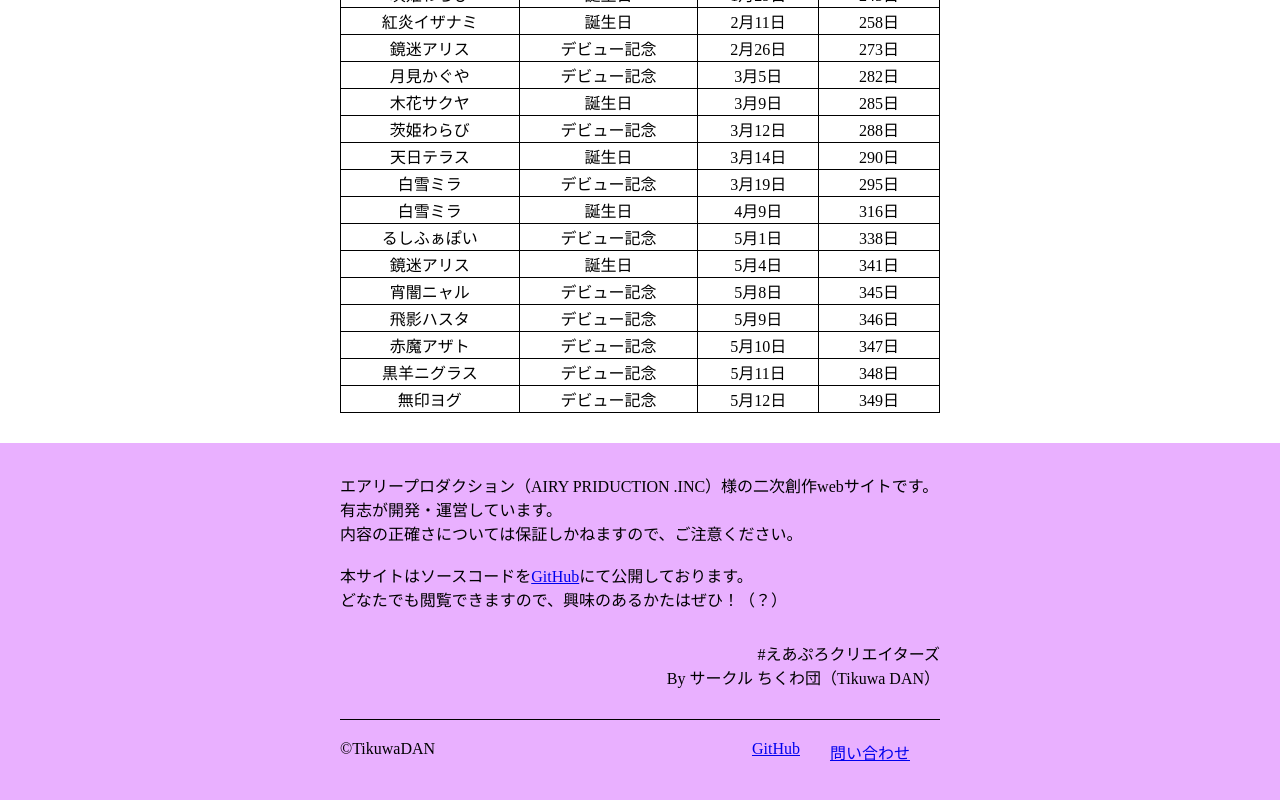
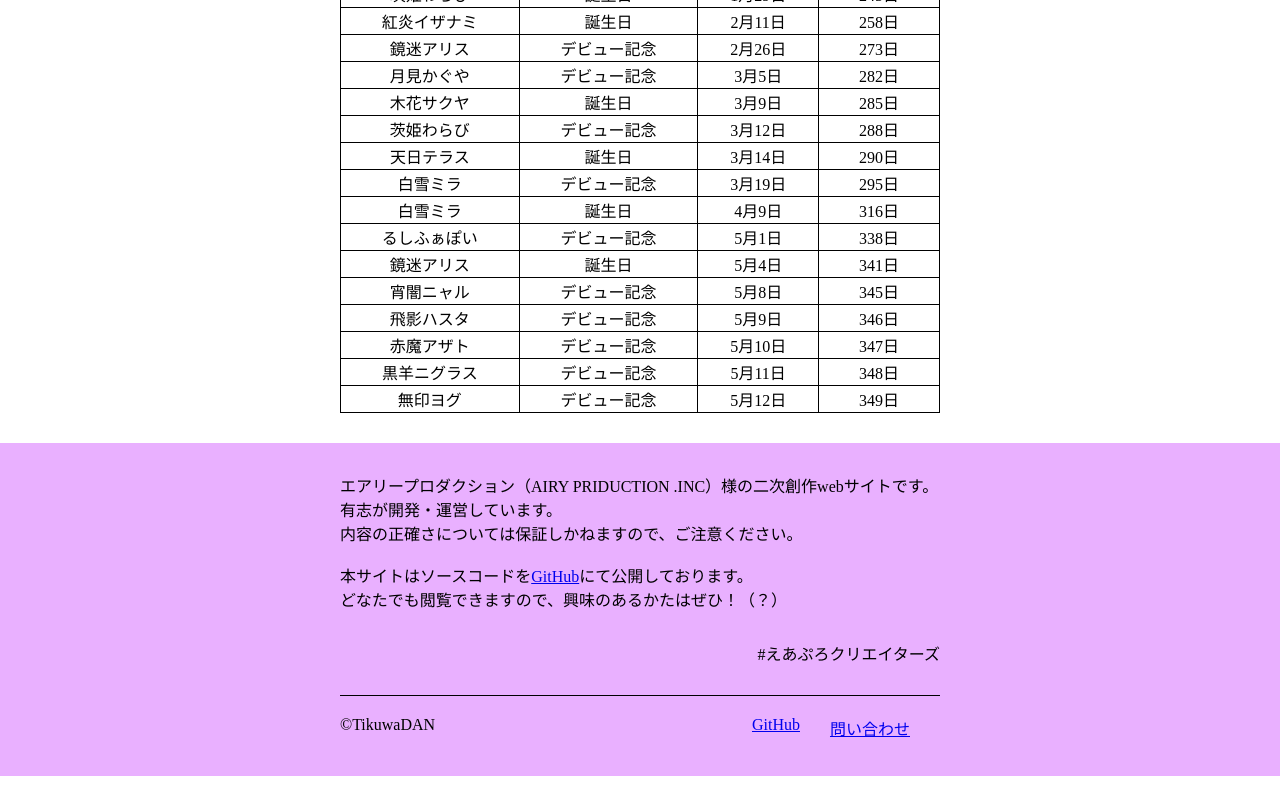
Before and after one commit to Muramasa9369pro/AiryEventCountDownTimer, a plain HTML site: page index.html in a window 1280 px wide. Shown: the part 660-1460 px from the top of the page. After the commit the page ends 1436 px from the top, so only its background shows below. Drawn offline with Linux system fonts and the light colour scheme.

Commit message:
サークル名およびコピーライト表記を削除。共同開発になることを考慮して。

```diff
--- a/index.html
+++ b/index.html
@@ -43,7 +43,6 @@
     </p>
     <div class="container from">
       <p>#えあぷろクリエイターズ</p>
-      <p>By サークル ちくわ団（Tikuwa DAN）</p>
     </div>
     <div>
       <div class="container copy-links">
```
